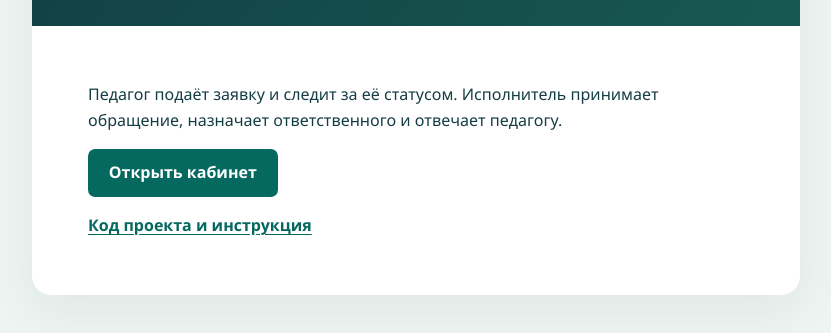
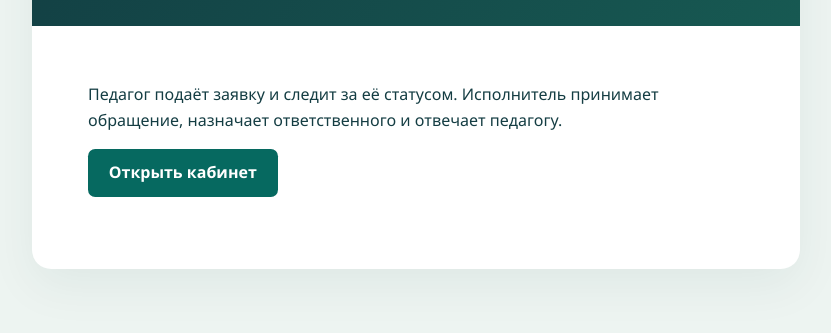
Before and after one commit to mweowww/prioritet-it-support, a website: page docs/index.html in a window 1280 px wide. Shown: the part 363-696 px from the top of the page, without its empty margins (224-1055 px from the left). Drawn offline with Linux system fonts and the light colour scheme.

Commit message:
Стартовая страница без ссылки на код

```diff
--- a/docs/index.html
+++ b/docs/index.html
@@ -24,7 +24,6 @@
     <section>
       <p>Педагог подаёт заявку и следит за её статусом. Исполнитель принимает обращение, назначает ответственного и отвечает педагогу.</p>
       <p><a class="cabinet" href="https://prioritet-it-support.onrender.com/">Открыть кабинет</a></p>
-      <a href="https://github.com/mweowww/prioritet-it-support">Код проекта и инструкция</a>
     </section>
   </main>
 </body>
```
